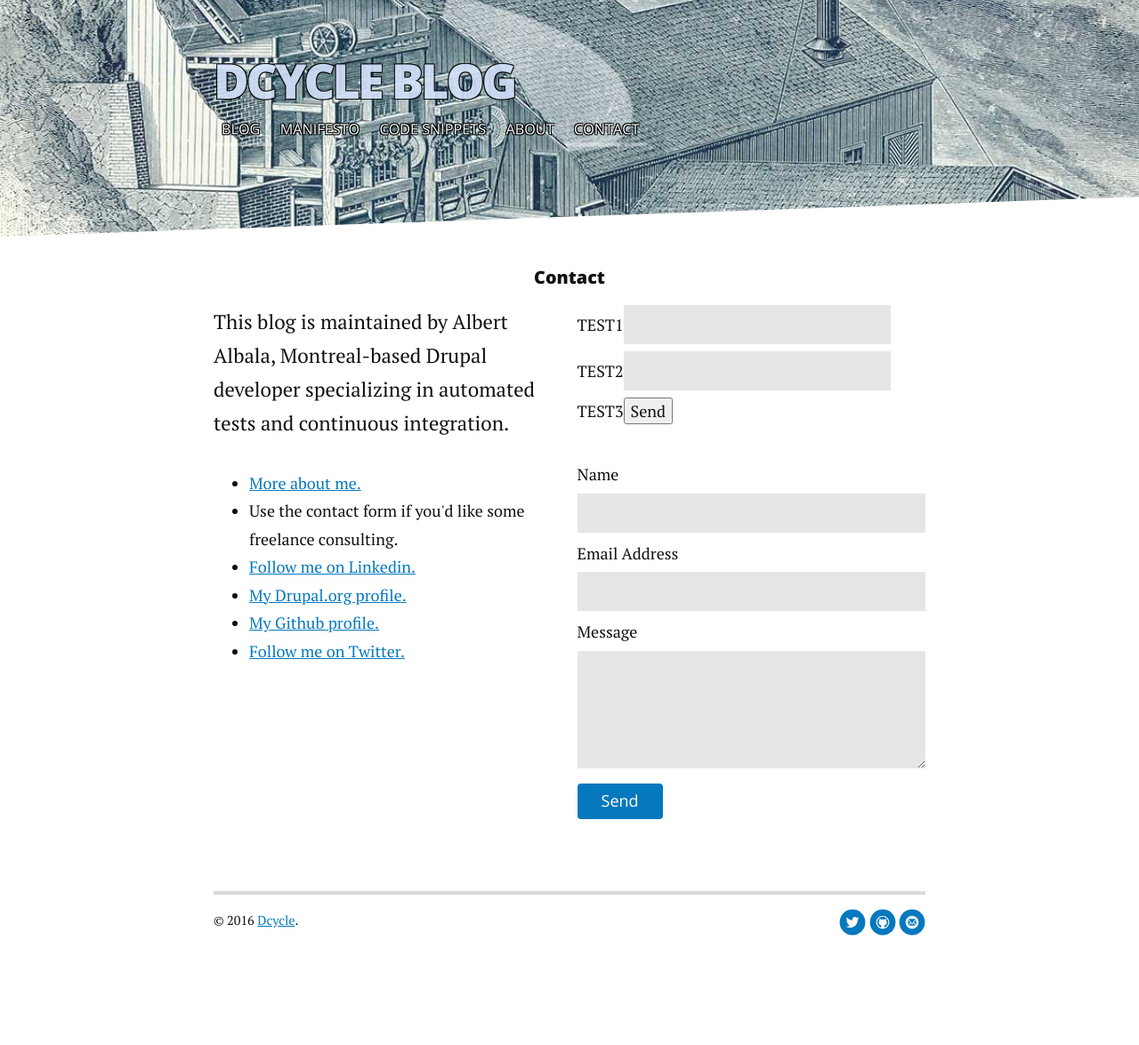
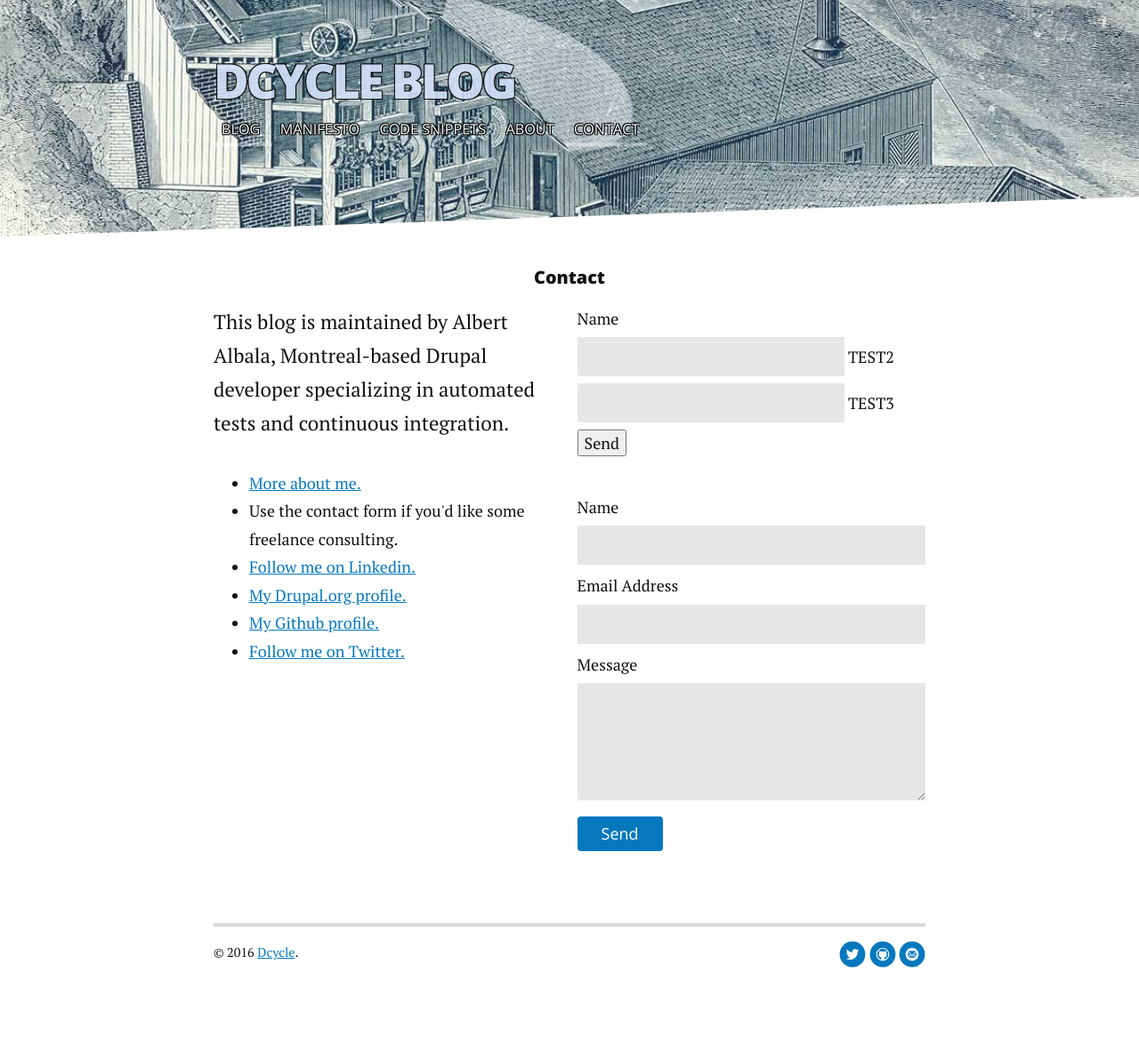
Before and after one commit to alberto56/dcycleblog, a Jekyll site: the page built from contact.md, in a window 1280 px wide. Shown: the whole page at 89% size. Built offline with Jekyll 4.4.1, drawn with Linux system fonts in a browser that asks for light colours; nearby versions of some CDN libraries; before the commit the page ends 1139 px from its top, so only the background shows below that.

Commit message:
Update contact.md

```diff
--- a/contact.md
+++ b/contact.md
@@ -16,12 +16,13 @@ title: Contact Dcycle
       <li><a href="https://twitter.com/alberto56">Follow me on Twitter.</a></li>
     </ul>
   </div>
-  <form action="https://formspree.io/albert@dcycle.com"
-      method="POST">
-    TEST1<input type="text" name="name">
+  <form action="https://formspree.io/albert@dcycle.com" method="POST">
+    <label for="name">Name</label>
+    <input type="hidden" name="_next" value="http://blog.dcycle.com/thanks">
+    <input type="text" name="name">
     TEST2<input type="email" name="_replyto">
     TEST3<input type="submit" value="Send">
-</form>
+  </form>
   <form action="http://formspree.io/albert@dcycle.com" method="POST">
     <label for="name">Name</label>
     <input type="hidden" name="_next" value="http://blog.dcycle.com/thanks">
```
